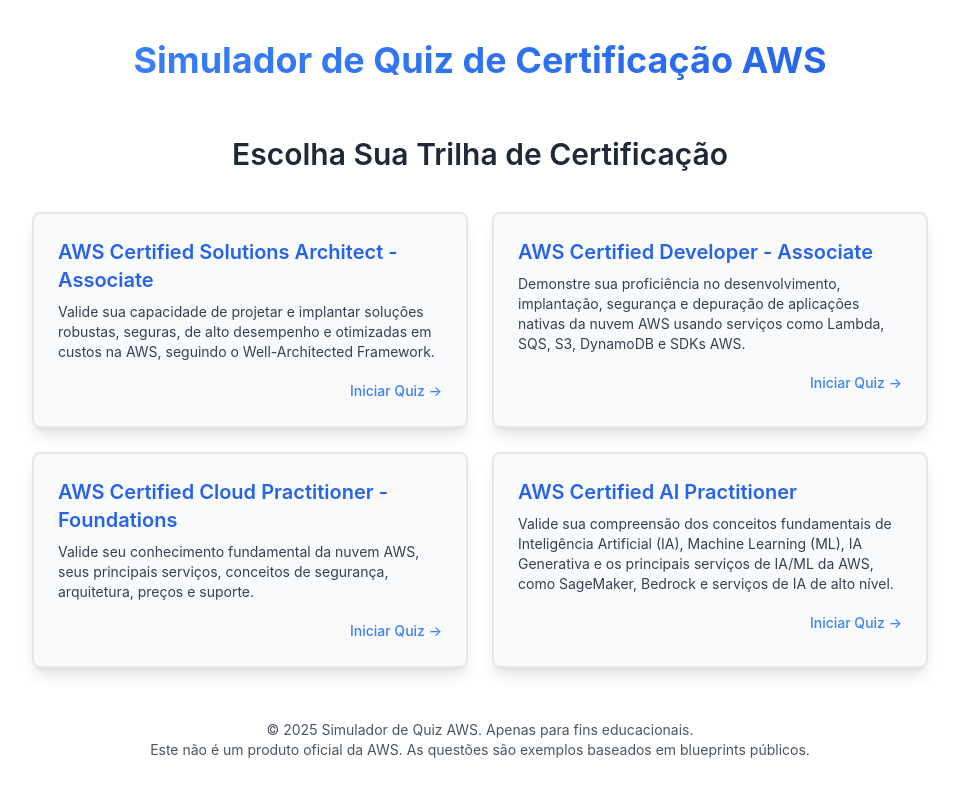
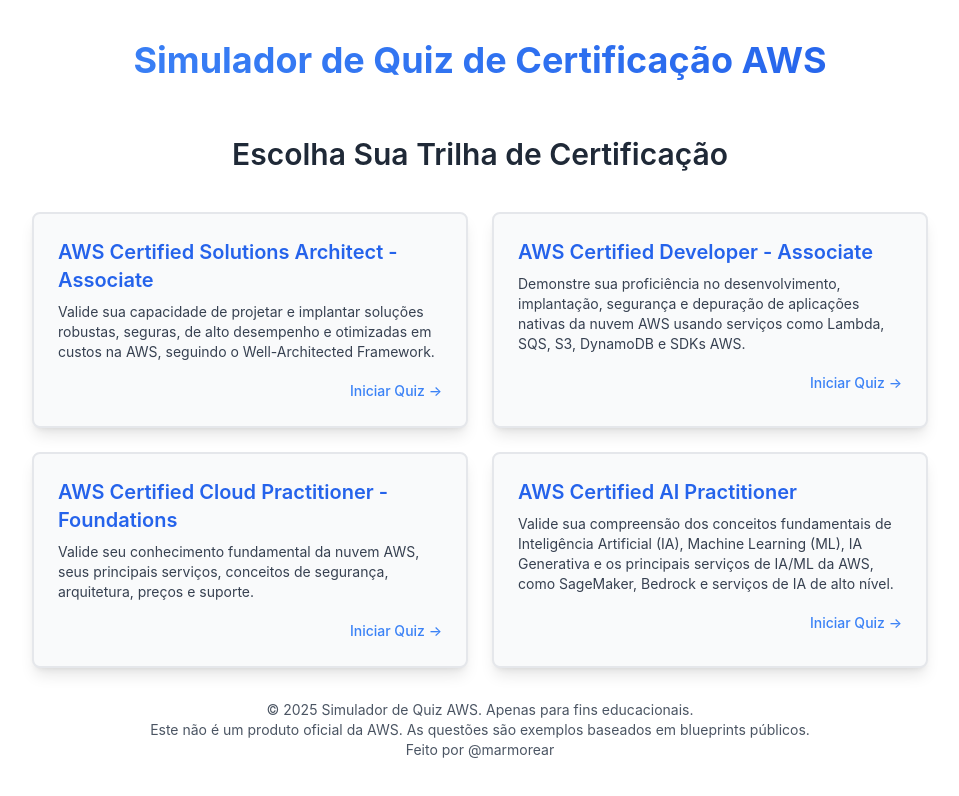
Before and after one commit to marmorear/aws-quiz, a React (Vite) app: page / in a window 1280 px wide. Shown: the top 796 px of the page, without its empty margins (160-1119 px from the left). Built offline with nearby package versions, Linux system fonts and the light colour scheme.

Commit message:
📝 by me

```diff
--- a/App.tsx
+++ b/App.tsx
@@ -201,6 +201,7 @@
       <footer className="w-full max-w-4xl text-center py-6 text-gray-600 text-sm">
         <p>&copy; {new Date().getFullYear()} Simulador de Quiz AWS. Apenas para fins educacionais.</p>
         <p>Este não é um produto oficial da AWS. As questões são exemplos baseados em blueprints públicos.</p>
+        <p>Feito por @marmorear</p>
       </footer>
     </div>
   );
```
